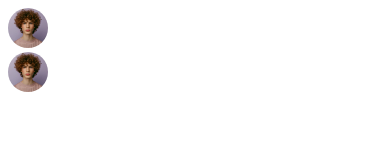
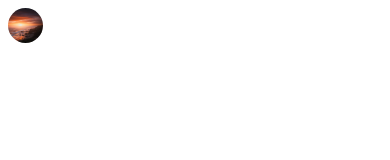
Before and after one commit to taewookim02/Dropdown, a website built with webpack: page src/index.html in a window 390 px wide. Built offline with nearby package versions, Linux system fonts and the light colour scheme.

Commit message:
Add custom image feature

```diff
--- a/src/index.js
+++ b/src/index.js
@@ -2,14 +2,12 @@
 import "./style.css";
 import { DropdownWithImg } from "./modules/DropdownWithImg";
 
-const dropdownObj = new DropdownWithImg();
-document.body.appendChild(dropdownObj.getDropdownElement());
-
-const dropdownCustom = new DropdownWithImg({
-  "Link 1": "#",
-  "Link 2": "https://www.naver.com",
-  "Link 3": "#",
-  "Link 4": "#",
-  "Link 5": "#",
-});
-document.body.appendChild(dropdownCustom.getDropdownElement());
+const linkInfo = {
+  "Google Link": "https://www.google.com",
+  StackOverflow: "https://stackoverflow.com/",
+  YouTube: "https://www.youtube.com/",
+};
+import customImg from "./assets/customImg.jpg";
+console.log(customImg);
+const dropExample = new DropdownWithImg(linkInfo, customImg);
+document.body.appendChild(dropExample);
--- a/src/modules/DropdownWithImg.js
+++ b/src/modules/DropdownWithImg.js
@@ -1,10 +1,34 @@
 "use strict";
-import profileImg from "../assets/default.jpg";
+import defaultImg from "../assets/default.jpg";
 
 export class DropdownWithImg {
-  constructor(linkInfo = { "My Account": "#", Settings: "#", Logout: "#" }) {
+  /**Returns a JS DOM element.
+   *
+   * Users can customize the dropdown link texts, and its corresponding href with linkInfo obj.
+   * linkInfo obj elements are consisted of key, value pairs:
+   * with `key` being the textContent for the link tag
+   * and `value` being the href textContent for the link tag.
+   *
+   * Hence can be customized like so:
+   * linkInfo = {"Google Link": "https://www.google.com", "StackOverflow": "https://stackoverflow.com/", "YouTube": "https://www.youtube.com/" }
+   *
+   * The above linkInfo can then be passed onto as a parameter when invoking the `new` constructor like so:
+   * const dropExample = new DropdownWithImg(linkInfo);
+   *
+   *
+   * This then can be attached to any elements user wants to:
+   * document.body.appendChild(dropExample);
+   *
+   */
+  constructor(
+    linkInfo = { "My Account": "#", Settings: "#", Logout: "#" },
+    imageUrl = defaultImg
+  ) {
     this.linkInfo = linkInfo;
+    this.imageUrl = imageUrl;
     this.dropdownOuterEl = this.createDropdown();
+    this.attachEventListeners();
+    return this.dropdownOuterEl;
   }
 
   /**
@@ -18,7 +42,7 @@ export class DropdownWithImg {
 
     // image
     const img = new Image();
-    img.src = profileImg;
+    img.src = this.imageUrl;
     img.classList.add("dropdown__outer--profile-img");
     img.alt = "Profile picture";
     dropdownOuterEl.appendChild(img);
@@ -44,7 +68,32 @@ export class DropdownWithImg {
     return dropdownOuterEl;
   };
 
-  getDropdownElement = () => {
-    return this.dropdownOuterEl;
+  /**
+   * Attaches event listeners for the current dropdown.
+   * First listener is to the current profileImgElement.
+   * Second listener is to the document, and listens for anything outside of the current open dropdown.
+   *
+   */
+  attachEventListeners = () => {
+    const profileImgEl = this.dropdownOuterEl.querySelector(
+      ".dropdown__outer--profile-img"
+    );
+    const dropdownInnerEl =
+      this.dropdownOuterEl.querySelector(".dropdown__inner");
+
+    profileImgEl.addEventListener("click", (e) => {
+      e.stopPropagation(); // Prevent the click from bubbling to the document
+      dropdownInnerEl.classList.toggle("show");
+    });
+
+    document.addEventListener(
+      "click",
+      (e) => {
+        if (!dropdownInnerEl.contains(e.target) && e.target !== profileImgEl) {
+          dropdownInnerEl.classList.remove("show");
+        }
+      },
+      true // event capturing
+    );
   };
 }
--- a/src/modules/styles/style.css
+++ b/src/modules/styles/style.css
@@ -1,11 +1,12 @@
 .dropdown__outer {
   position: relative;
+  color: var(--clr-base-dk);
 }
 
 .dropdown__outer--profile-img {
   width: 40px;
-  border-radius: 100%;
-
+  height: 40px;
+  border-radius: 50%;
   box-sizing: border-box;
 
   &:hover {
@@ -16,10 +17,12 @@
 .dropdown__inner {
   display: flex;
   flex-direction: column;
-  border: 1px solid #333;
+  border: 1px solid var(--clr-base);
   border-radius: 8px;
   visibility: hidden;
   position: absolute;
+  z-index: 2;
+  overflow: hidden;
 }
 
 .dropdown__inner--link {
@@ -27,13 +30,14 @@
   padding-right: 8px;
   text-decoration: none;
   text-wrap: nowrap;
+  background-color: var(--clr-link-bg);
 
   &:hover {
-    background-color: #aaa;
+    background-color: var(--clr-base-ltst);
   }
 
   &:active {
-    background-color: #888;
+    background-color: var(--clr-base-lt);
   }
 
   &:link {
@@ -43,18 +47,15 @@
   &:visited {
     color: inherit;
   }
-
-  &:first-child {
-    border-top-left-radius: 8px;
-    border-top-right-radius: 8px;
-  }
-
-  &:last-child {
-    border-bottom-left-radius: 8px;
-    border-bottom-right-radius: 8px;
-  }
 }
 
 .show {
   visibility: visible;
 }
+
+@media (max-width: 600px) {
+  .dropdown__outer--profile-img {
+    width: 35px;
+    height: 35px;
+  }
+}
--- a/src/modules/styles/variables.css
+++ b/src/modules/styles/variables.css
@@ -1,3 +1,8 @@
 :root {
-  --color: #333;
+  --clr-link-bg: #fff;
+
+  --clr-base: #666;
+  --clr-base-lt: #999;
+  --clr-base-ltst: #ebebeb;
+  --clr-base-dk: #333;
 }
```
Also changed, not shown: dist/586d82edd56f2e88f8730deead385e59.jpg (added), dist/app.bundle.js, src/assets/customImg.jpg (added).
